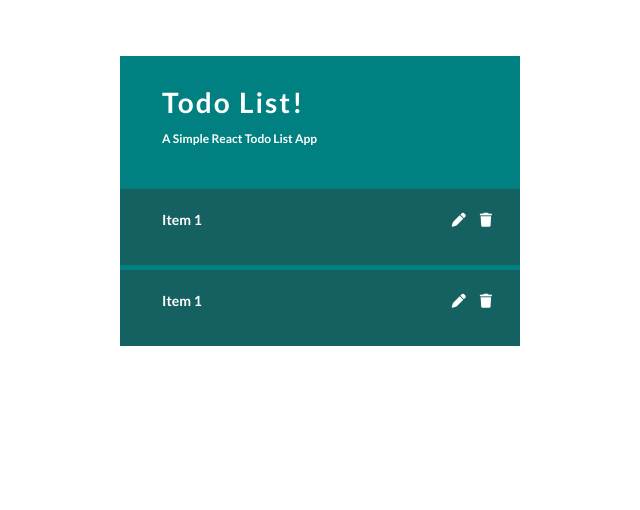
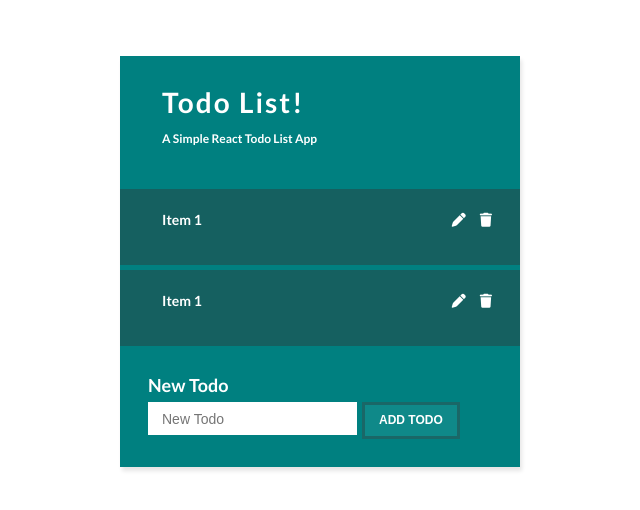
Before and after one commit to SheriefElnahas/Udemy-React-Colt-Project-6-Todo-List, a React (Vite) app: page / in a window 1280 px wide. Shown: the top 510 px of the page, without its empty margins (320-960 px from the left). Built offline with nearby package versions, Linux system fonts and the light colour scheme.

Commit message:
NewTodoForm Component

```diff
--- a/src/App.css
+++ b/src/App.css
@@ -3,5 +3,6 @@
     width:400px;
     margin:4rem auto;
     color:#fff;
+    box-shadow: 2px 4px 4px rgba(0,0,0,0.1);
 
 }
--- a/src/App.jsx
+++ b/src/App.jsx
@@ -2,6 +2,7 @@ import './App.css';
 
 import Header from "./components/Header";
 import Todo from './components/Todo';
+import NewTodoForm from './components/NewTodoForm';
 
 function App() {
   return (
@@ -9,6 +10,7 @@ function App() {
       <Header />
       < Todo />
       < Todo />
+      <NewTodoForm />
     </div>
   )
 }
--- /dev/null
+++ b/src/components/NewTodoForm.css
@@ -0,0 +1,25 @@
+.NewTodoForm {
+    padding:2rem 1rem 2rem 2rem;
+}
+
+.NewTodoForm h3 {
+    margin-bottom:5px;
+}
+
+.NewTodoForm-input {
+    border:none;
+    padding:0.6rem 1rem;
+}
+
+.NewTodoForm-btn {
+    background:#0f8989;
+    border:none;
+    color:#fff;
+    font-weight: bold;
+    text-transform: uppercase;
+    padding:0.6rem 1rem;
+    cursor: pointer;
+    font-size:12px;
+    border:3px solid #1a6767;
+    margin-left:5px;
+}
--- /dev/null
+++ b/src/components/NewTodoForm.jsx
@@ -0,0 +1,14 @@
+import './NewTodoForm.css';
+
+function NewTodoForm() {
+    return (
+        <div className="NewTodoForm">
+            <h3>New Todo</h3>
+            <input className='NewTodoForm-input' type="text" placeholder='New Todo' />
+            <button className='NewTodoForm-btn'>Add Todo</button>
+        </div>
+    )
+}
+
+
+export default NewTodoForm;
```
